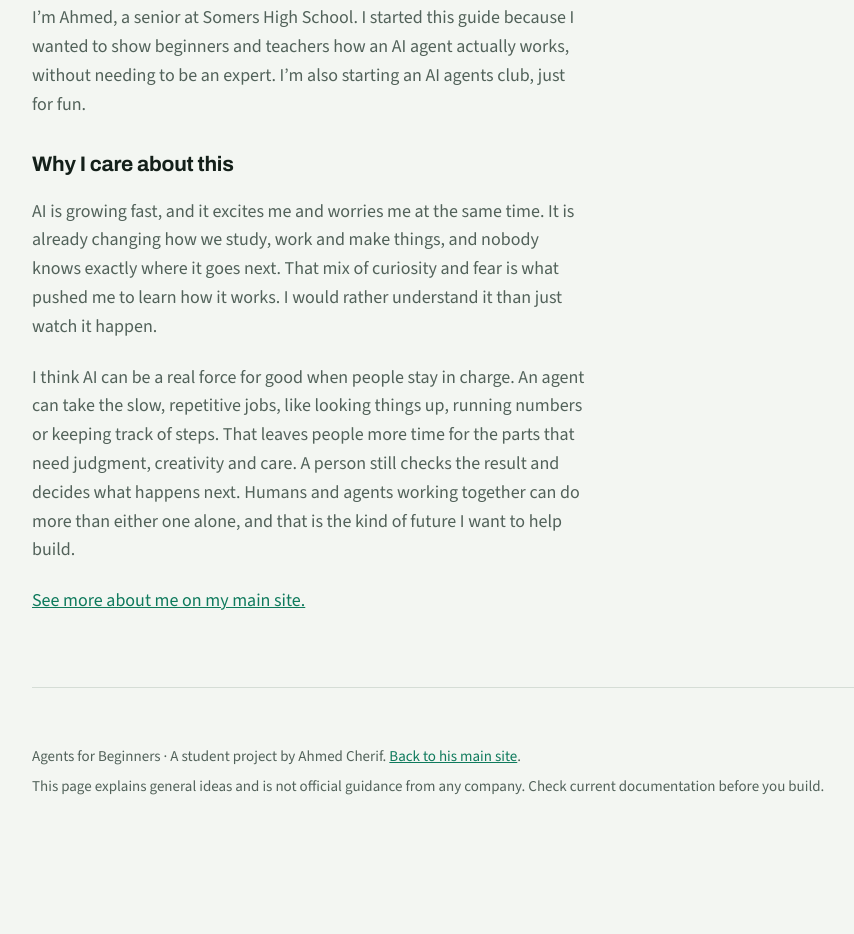
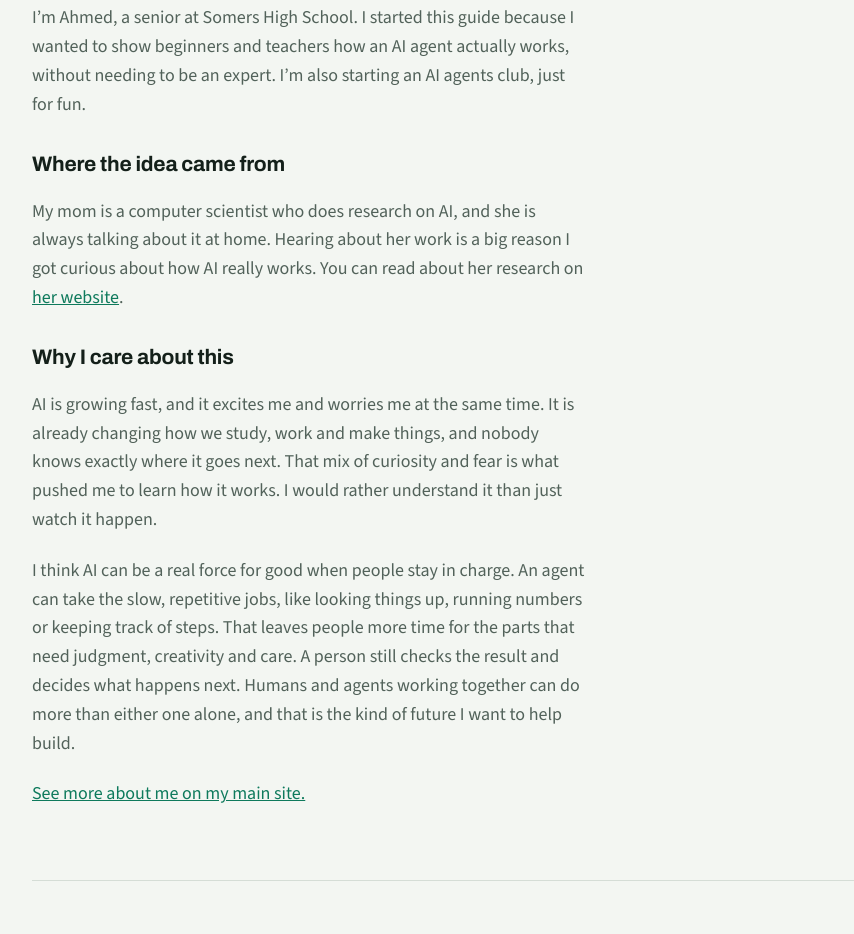
Before and after one commit to ahmedcherifny/ahmedcherifny.github.io, a plain HTML site: page agents.html in a window 1280 px wide. Shown: the part 6641-7575 px from the top of the page, without its empty margins (88-942 px from the left). Before the commit the page ends 7487 px from the top, so only its background shows below. Drawn offline with nearby package versions, Linux system fonts and the light colour scheme.

Commit message:
Add files via upload

```diff
--- a/agents.html
+++ b/agents.html
@@ -285,6 +285,8 @@ print(next(b.text for b in resp.content if b.type == "text"))</code></pre>
   <p class="label">About</p>
   <h2>Who made this</h2>
   <p class="intro">I&#8217;m Ahmed, a senior at Somers High School. I started this guide because I wanted to show beginners and teachers how an AI agent actually works, without needing to be an expert. I&#8217;m also starting an AI agents club, just for fun.</p>
+  <h3 style="margin-top:12px">Where the idea came from</h3>
+  <p class="intro">My mom is a computer scientist who does research on AI, and she is always talking about it at home. Hearing about her work is a big reason I got curious about how AI really works. You can read about her research on <a href="https://kaoutarelmaghraoui.com/" rel="noopener">her website</a>.</p>
   <h3 style="margin-top:12px">Why I care about this</h3>
   <p class="intro">AI is growing fast, and it excites me and worries me at the same time. It is already changing how we study, work and make things, and nobody knows exactly where it goes next. That mix of curiosity and fear is what pushed me to learn how it works. I would rather understand it than just watch it happen.</p>
   <p class="intro">I think AI can be a real force for good when people stay in charge. An agent can take the slow, repetitive jobs, like looking things up, running numbers or keeping track of steps. That leaves people more time for the parts that need judgment, creativity and care. A person still checks the result and decides what happens next. Humans and agents working together can do more than either one alone, and that is the kind of future I want to help build.</p>
```
